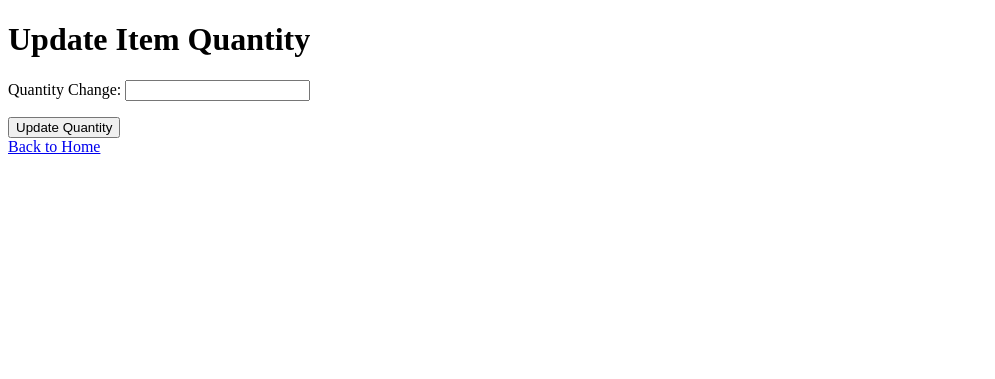
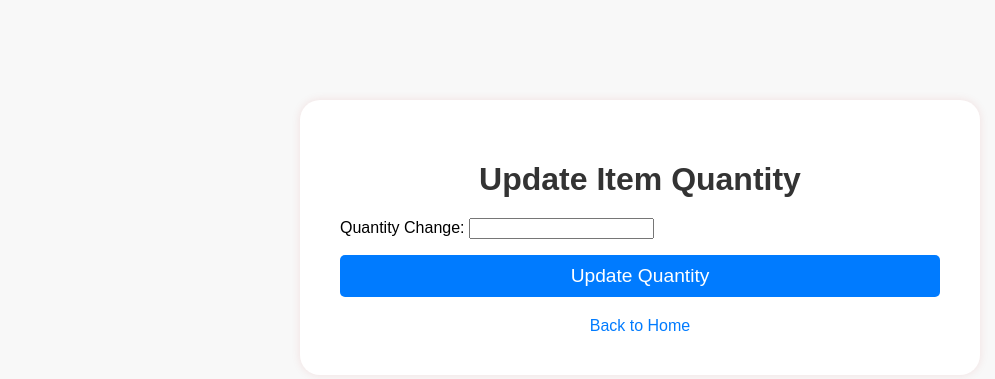
Before and after one commit to RahulG005/inventorymgmt, a Django app: page /item/1/update/ in a window 1280 px wide. Shown: the top 379 px of the page, without its empty margins (0-995 px from the left). Run offline with Django 5.2, Linux system fonts and the light colour scheme; data comes from the database, SQL or seed files in the repository.

Commit message:
update quantity html style

```diff
--- a/home/templates/home/update_quantity.html
+++ b/home/templates/home/update_quantity.html
@@ -3,8 +3,70 @@
 <head>
     <meta charset="UTF-8">
     <title>Update Item Quantity</title>
+    <style>
+        .container {
+            max-width: 600px;
+            margin: 100px auto;
+            padding: 40px;
+            background-color: #fff;
+            border-radius: 20px;
+            box-shadow: 0 0 10px rgba(174, 13, 13, 0.1);
+        }
+        body {
+            font-family: Arial, sans-serif;
+            background-color: #f8f8f8;
+            margin: 0;
+            padding: 0;
+        }
+        form {
+            margin-bottom: 20px;
+        }
+        form textarea {
+            width: 100%;
+            padding: 10px;
+            margin-bottom: 10px;
+            border: 1px solid #ccc;
+            border-radius: 5px;
+            box-sizing: border-box;
+        }
+        h1 {
+            text-align: center;
+            margin-bottom: 20px;
+            color: #333;
+        }
+        form input[type="text"],
+        form textarea {
+            width: 100%;
+            padding: 10px;
+            margin-bottom: 10px;
+            border: 1px solid #ccc;
+            border-radius: 5px;
+            box-sizing: border-box;
+        }
+        form button {
+            display: block;
+            width: 100%;
+            padding: 10px;
+            background-color: #007bff;
+            color: #fff;
+            border: none;
+            border-radius: 5px;
+            cursor: pointer;
+            font-size: 120%;
+        }
+        form button:hover {
+            background-color: #0056b3;
+        }
+        a {
+            display: block;
+            text-align: center;
+            color: #007bff;
+            text-decoration: none;
+        }
+    </style>
 </head>
 <body>
+    <div class = 'container'>
     <h1>Update Item Quantity</h1>
     <form method="post">
         {% csrf_token %}
@@ -12,5 +74,6 @@
         <button type="submit">Update Quantity</button>
     </form>
     <a href="{% url 'item_list' %}">Back to Home</a>
+    </div>
 </body>
 </html>
```
